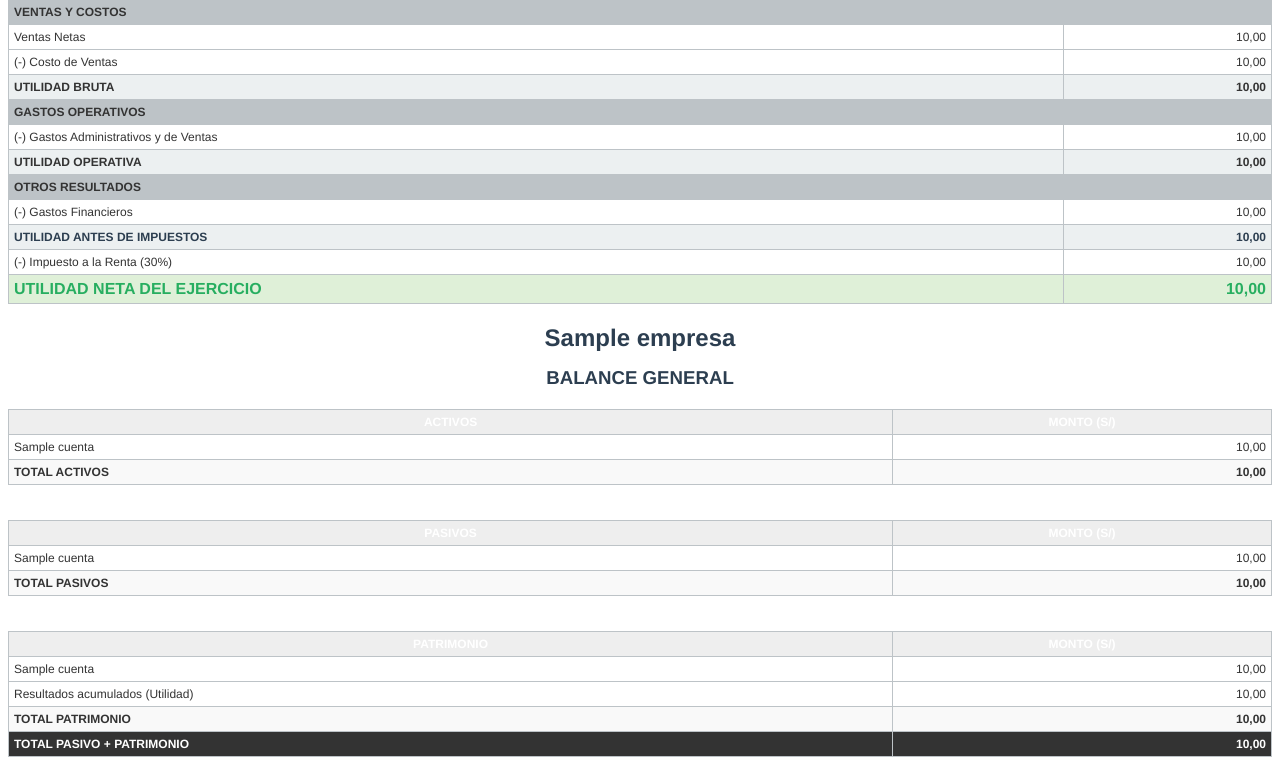
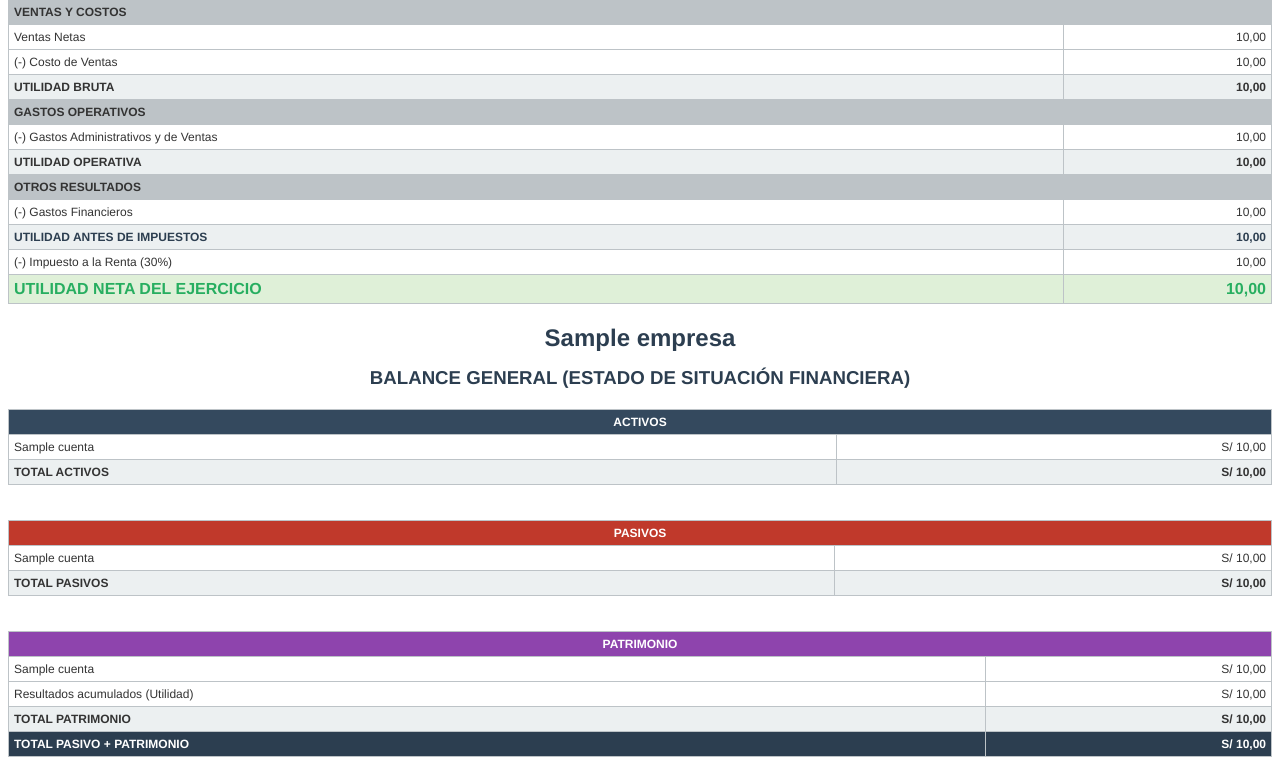
Before and after one commit to ballack123/ProyectoFinanzas, a Django app: template templates/reporte_pdf.html in a window 1280 px wide. Shown: the part 1233-2010 px from the top of the page. Run offline with Django 5.2, Linux system fonts and the light colour scheme; tables that the repository leaves empty hold one stand-in row (values such as "Sample post"); the template is opened without the code that fills it: values that come from a table or form of the project are taken from there, most other values are stand-ins (such as "Sample title", 1, 10 or a date in 2020).

Commit message:
Revert "fix: simplificar tablas de Balance General para asegurar renderizado"
This reverts commit a2d734a9b6a4d17dc502c94fe5b643b14e20e1a7.

```diff
--- a/templates/reporte_pdf.html
+++ b/templates/reporte_pdf.html
@@ -173,75 +173,85 @@
                     <td>UTILIDAD NETA DEL EJERCICIO</td>
                     <td class="text-right">{{ er_utilidad_neta|floatformat:2 }}</td>
                 </tr>
+            </tbody>
         </table>
     </div>
 
-    <!-- SECCIÓN BALANCE GENERAL (REFORZADA) -->
     <div class="page-break">
-        <h1 style="text-align: center;">{{ empresa }}</h1>
-        <h2 style="text-align: center;">BALANCE GENERAL</h2>
-
-        <table style="width: 100%; border: 1px solid #000;">
+        <h1>{{ empresa }}</h1>
+        <h2>BALANCE GENERAL (ESTADO DE SITUACIÓN FINANCIERA)</h2>
+        <table>
+            <thead>
                 <tr>
-                <th style="background-color: #eee; width: 70%;">ACTIVOS</th>
-                <th style="background-color: #eee; width: 30%;">MONTO (S/)</th>
+                    <th colspan="2">ACTIVOS</th>
                 </tr>
+            </thead>
+            <tbody>
                 {% for item in bg_activos %}
                 <tr>
                     <td>{{ item.cuenta.nombre }}</td>
-                <td style="text-align: right;">{{ item.saldo|floatformat:2 }}</td>
+                    <td class="text-right">S/ {{ item.saldo|floatformat:2 }}</td>
                 </tr>
                 {% endfor %}
-            <tr style="font-weight: bold; background-color: #f9f9f9;">
+                <tr class="total-row">
                     <td>TOTAL ACTIVOS</td>
-                <td style="text-align: right;">{{ bg_total_activos|floatformat:2 }}</td>
+                    <td class="text-right">S/ {{ bg_total_activos|floatformat:2 }}</td>
                 </tr>
+            </tbody>
         </table>
 
         <br>
 
-        <table style="width: 100%; border: 1px solid #000;">
+        <table>
+            <thead>
                 <tr>
-                <th style="background-color: #eee; width: 70%;">PASIVOS</th>
-                <th style="background-color: #eee; width: 30%;">MONTO (S/)</th>
+                    <th colspan="2" style="background-color: #c0392b;">PASIVOS</th>
                 </tr>
+            </thead>
+            <tbody>
                 {% for item in bg_pasivos %}
                 <tr>
                     <td>{{ item.cuenta.nombre }}</td>
-                <td style="text-align: right;">{{ item.saldo|floatformat:2 }}</td>
+                    <td class="text-right">S/ {{ item.saldo|floatformat:2 }}</td>
                 </tr>
                 {% endfor %}
-            <tr style="font-weight: bold; background-color: #f9f9f9;">
+                <tr class="total-row">
                     <td>TOTAL PASIVOS</td>
-                <td style="text-align: right;">{{ bg_total_pasivos|floatformat:2 }}</td>
+                    <td class="text-right">S/ {{ bg_total_pasivos|floatformat:2 }}</td>
                 </tr>
+            </tbody>
         </table>
 
         <br>
 
-        <table style="width: 100%; border: 1px solid #000;">
+        <table>
+            <thead>
                 <tr>
-                <th style="background-color: #eee; width: 70%;">PATRIMONIO</th>
-                <th style="background-color: #eee; width: 30%;">MONTO (S/)</th>
+                    <th colspan="2" style="background-color: #8e44ad;">PATRIMONIO</th>
                 </tr>
+            </thead>
+            <tbody>
                 {% for item in bg_patrimonio %}
                 <tr>
                     <td>{{ item.cuenta.nombre }}</td>
-                <td style="text-align: right;">{{ item.saldo|floatformat:2 }}</td>
+                    <td class="text-right">S/ {{ item.saldo|floatformat:2 }}</td>
                 </tr>
                 {% endfor %}
                 <tr>
                     <td>Resultados acumulados (Utilidad)</td>
-                <td style="text-align: right;">{{ bg_resultados_acumulados|floatformat:2 }}</td>
+                    <td class="text-right">S/ {{ bg_resultados_acumulados|floatformat:2 }}</td>
                 </tr>
-            <tr style="font-weight: bold; background-color: #f9f9f9;">
+                <tr class="total-row">
                     <td>TOTAL PATRIMONIO</td>
-                <td style="text-align: right;">{{ bg_total_patrimonio|floatformat:2 }}</td>
+                    <td class="text-right">S/ {{ bg_total_patrimonio|floatformat:2 }}</td>
                 </tr>
-            <tr style="background-color: #333; color: #fff; font-weight: bold;">
+            </tbody>
+            <tfoot>
+                <tr style="background-color: #2c3e50; color: white; font-weight: bold;">
                     <td>TOTAL PASIVO + PATRIMONIO</td>
-                <td style="text-align: right;">{{ bg_total_pasivo_patrimonio|floatformat:2 }}</td>
+                    <td class="text-right">S/ {{ bg_total_pasivo_patrimonio|floatformat:2 }}</td>
                 </tr>
+            </tfoot>
         </table>
     </div>
 </body>
```
Lines whose indentation alone changed are shown as unchanged.
